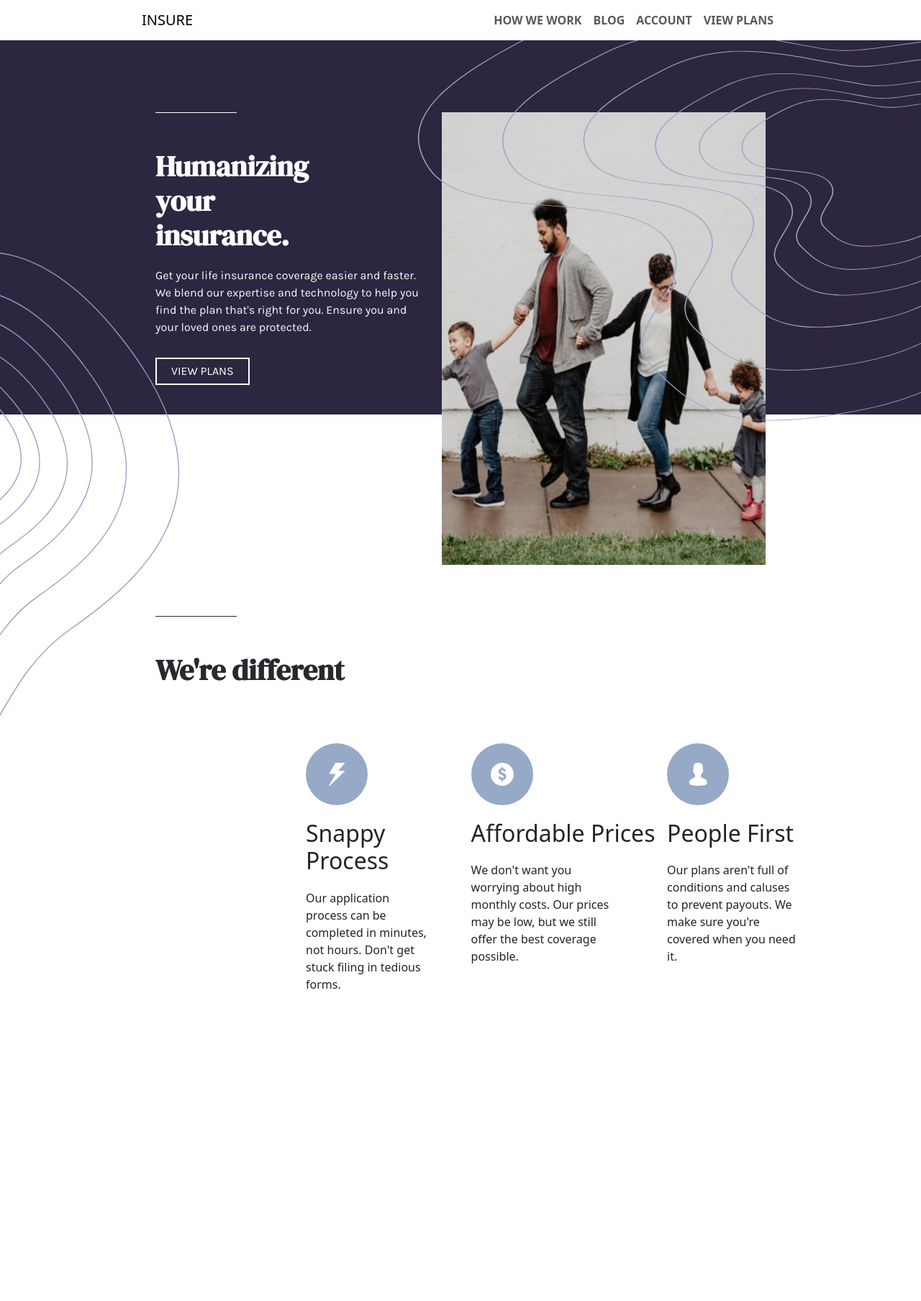
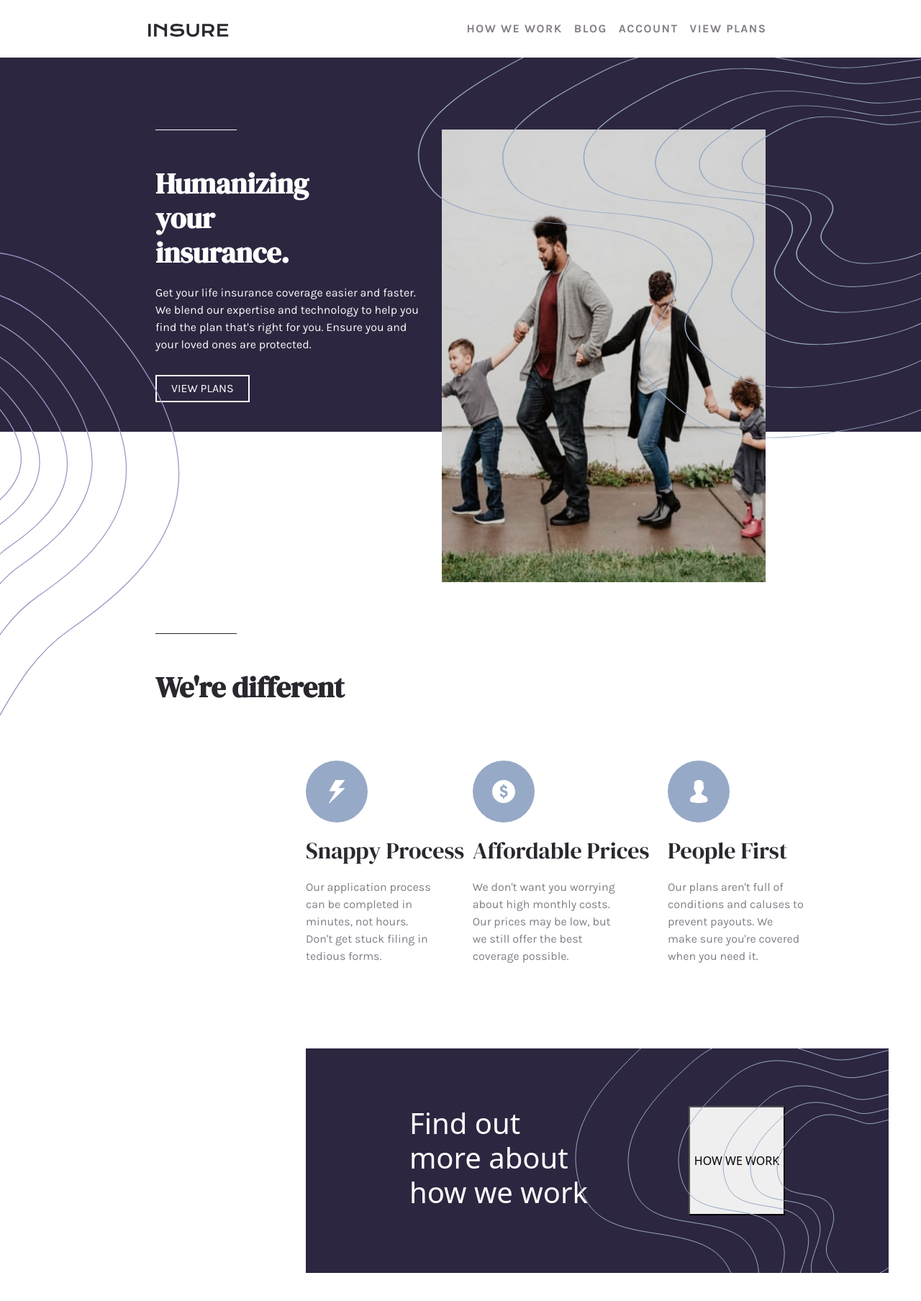
Before and after one commit to Jaek23/Insure-landing-page, a React (Vite) app in the folder insure-landing-page/: page / in a window 1280 px wide. Shown: the top 1808 px of the page at 72% size. Before the commit the page ends 1496 px from the top, so only its background shows below. Built offline with nearby package versions, Linux system fonts and the light colour scheme.

Commit message:
finishing up work component and styling

```diff
--- a/insure-landing-page/src/components/info/Information.jsx
+++ b/insure-landing-page/src/components/info/Information.jsx
@@ -4,6 +4,7 @@ import styled from 'styled-components';
 import snappyIcon from '/snappyIcon.svg';
 import priceIcon from '/priceIcon.svg';
 import peopleIcon from '/peopleIcon.svg';
+import Work from '../info/Work';
 
 const Information = () => {
   return (
@@ -17,23 +18,25 @@ const Information = () => {
               </div>
                 <EmptyDiv/>
             </Wrapper>
-            <section style={{display:'flex', marginTop:'20px', marginLeft:'325px'}}>
-              <div style={{marginTop:'50px'}}>
-                  <img src={snappyIcon} alt="snappy" style={{marginBottom:'20px'}}/>
-                  <h2 style={{marginBottom:'20px'}}>Snappy Process</h2>
-                  <p style={{width:'75%'}}>Our application process can be completed in minutes, not hours. Don't get stuck filing in tedious forms.</p>
-              </div>
-              <div style={{marginTop:'50px'}}>
-                  <img src={priceIcon} alt="price" style={{marginBottom:'20px'}} />
-                  <h2 style={{marginBottom:'20px'}}>Affordable Prices</h2>
-                  <p style={{width:'75%'}}>We don't want you worrying about high monthly costs. Our prices may be low, but we still offer the best coverage possible.</p>
-              </div>
-              <div style={{marginTop:'50px'}}>
-                  <img src={peopleIcon} alt="person" style={{marginBottom:'20px'}} />
-                  <h2 style={{marginBottom:'20px'}}>People First</h2>
-                  <p style={{width:'75%'}}>Our plans aren't full of conditions and caluses to prevent payouts. We make sure you're covered when you need it.</p>
-              </div>
-            </section>
+
+            <IconsWrapper>
+              <IconsDiv>
+                  <IconImage src={snappyIcon} alt="snappy"/>
+                  <IconTitle>Snappy Process</IconTitle>
+                  <IconDescription>Our application process can be completed in minutes, not hours. Don't get stuck filing in tedious forms.</IconDescription>
+              </IconsDiv>
+              <IconsDiv>
+                  <IconImage src={priceIcon} alt="price"/>
+                  <IconTitle>Affordable Prices</IconTitle>
+                  <IconDescription>We don't want you worrying about high monthly costs. Our prices may be low, but we still offer the best coverage possible.</IconDescription>
+              </IconsDiv>
+              <IconsDiv>
+                  <IconImage src={peopleIcon} alt="person"/>
+                  <IconTitle>People First</IconTitle>
+                  <IconDescription>Our plans aren't full of conditions and caluses to prevent payouts. We make sure you're covered when you need it.</IconDescription>
+              </IconsDiv>
+            </IconsWrapper>
+            <Work/>
         </ContentWrapper>
       </section>
   )
@@ -48,18 +51,14 @@ const Separator = styled.div`
   width:30%;
 `
 const Wrapper = styled.div`
-  // width: 35%;
-  // border:2px solid red;
   display:flex;
   justify-content:center;
 `
 const ContentWrapper = styled.div`
-  // display:flex;
-  // justify-content:center;
-  // align-items: center;
-  position:relative;
+  // position:relative;
   padding:100px;
   margin-top:180px;
+  // border:2px solid red;
 `
 const EmptyDiv = styled.div`
   width: 450px; /* Same width as the HeroImage in Hero component */
@@ -77,36 +76,26 @@ const Title = styled.h1`
   color: hsl(270, 9%, 17%);
 `
 const IconsWrapper = styled.section`
-  display: flex;
-  // justify-content: center;
-  margin-left: calc(30% + 20px); /* Align with ContentWrapper and EmptyDiv */
-  // height: auto;
-  // gap: 20px;
-
-  div {
-    display: flex;
-    flex-direction: column;
-    // align-items: center;
-    // text-align: center;
-
-    img {
-      width: 50px;
-      height: auto;
-      margin-bottom: 20px;
-    }
-
-    h2 {
-      font-weight: 700;
+  display:flex;
+  margin-top:20px;
+  margin-left:325px;
+  // border:2px solid red;
+`
+const IconsDiv = styled.div`
+  margin-top:50px;
+`
+const IconImage = styled.img`
+  margin-bottom:20px;
+`
+const IconTitle = styled.h2`
+  margin-bottom:20px;
   font-family: 'DM Serif Display', serif;
+  font-weight:400;
   color: hsl(270, 9%, 17%);
-      margin-bottom: 10px;
-    }
-
-    p {
+`
+const IconDescription = styled.p`
+  width:75%;
   font-family: 'Karla', sans-serif;
-      font-size: 16px;
-      line-height: 1.5;
-      color: hsl(270, 9%, 17%);
-    }
-  }
+  font-size:16px;
+  color:hsl(273, 4%, 51%);
 `
--- /dev/null
+++ b/insure-landing-page/src/components/info/Work.jsx
@@ -0,0 +1,37 @@
+import React from 'react'
+import styled from 'styled-components';
+import patternRight from '/patternRight.svg';
+
+const Work = () => {
+  return (
+    <Section>
+        <ContentWrapper>
+            <h1 style={{width:'40%'}}>Find out more about how we work</h1>
+            <button>HOW WE WORK</button>
+        </ContentWrapper>
+        <Pattern src={patternRight} alt='pattern'/>
+    </Section>
+  )
+}
+
+export default Work
+
+const Section = styled.section`
+    margin-left:325px;
+    margin-top:100px;
+    width:75%;
+    background-color: hsl(256, 26%, 20%);
+    position:relative;
+    overflow:hidden;
+    padding:80px;
+`
+const ContentWrapper = styled.div`
+    display:flex;
+    justify-content:space-around;
+    color:#fff;
+`
+const Pattern = styled.img`
+    position:absolute;
+    top:0;
+    right:0;
+`
--- a/insure-landing-page/src/components/ui/Navigation.jsx
+++ b/insure-landing-page/src/components/ui/Navigation.jsx
@@ -1,29 +1,39 @@
 import React from 'react';
 import {Navbar, Nav, Container} from 'react-bootstrap';
 import styled from "styled-components";
+import logo from '/logo.svg';
 
 const Navigation = () => {
   return (
-    <>
-    <Navbar style={{display:'flex', justifyContent:'space-around'}} >
-        <Navbar.Brand>INSURE</Navbar.Brand>
-        <Nav>
+    <Navbar style={{display:'flex', justifyContent:'center', padding:'20px'}}>
+        <LogoContainer>
+            <img src={logo} alt="logo" />
+        </LogoContainer>
+        <Nav style={{  display:'flex'}}>
             <StyledNavLink href='#'>HOW WE WORK</StyledNavLink>
             <StyledNavLink href='#'> BLOG</StyledNavLink>
             <StyledNavLink href='#'> ACCOUNT</StyledNavLink>
             <StyledNavLink href='#'>VIEW PLANS</StyledNavLink>
         </Nav>
     </Navbar>
-</>
   )
 }
 
 export default Navigation;
 
 const StyledNavLink = styled(Nav.Link)`
-    font-weight:bold;
     cursor:pointer;
+    color:hsl(273, 4%, 51%);
+    font-weight:700;
+    font-size:16px;
+    font-family:'Karla', sans-serif;
+    // padding: 8px 12px;
+     letter-spacing: 1.5px;
     &:hover {
-        border:2px solid black
+        border:1px solid black;
+         padding: 7px 11px;
     }
 `
+const LogoContainer = styled.div`
+  width: 35%;
+`;
```
Also changed, not shown: insure-landing-page/src/components/hero/Hero.jsx (+0 -7 lines), insure-landing-page/public/logo.svg (added). Lines whose indentation alone changed are shown as unchanged.
